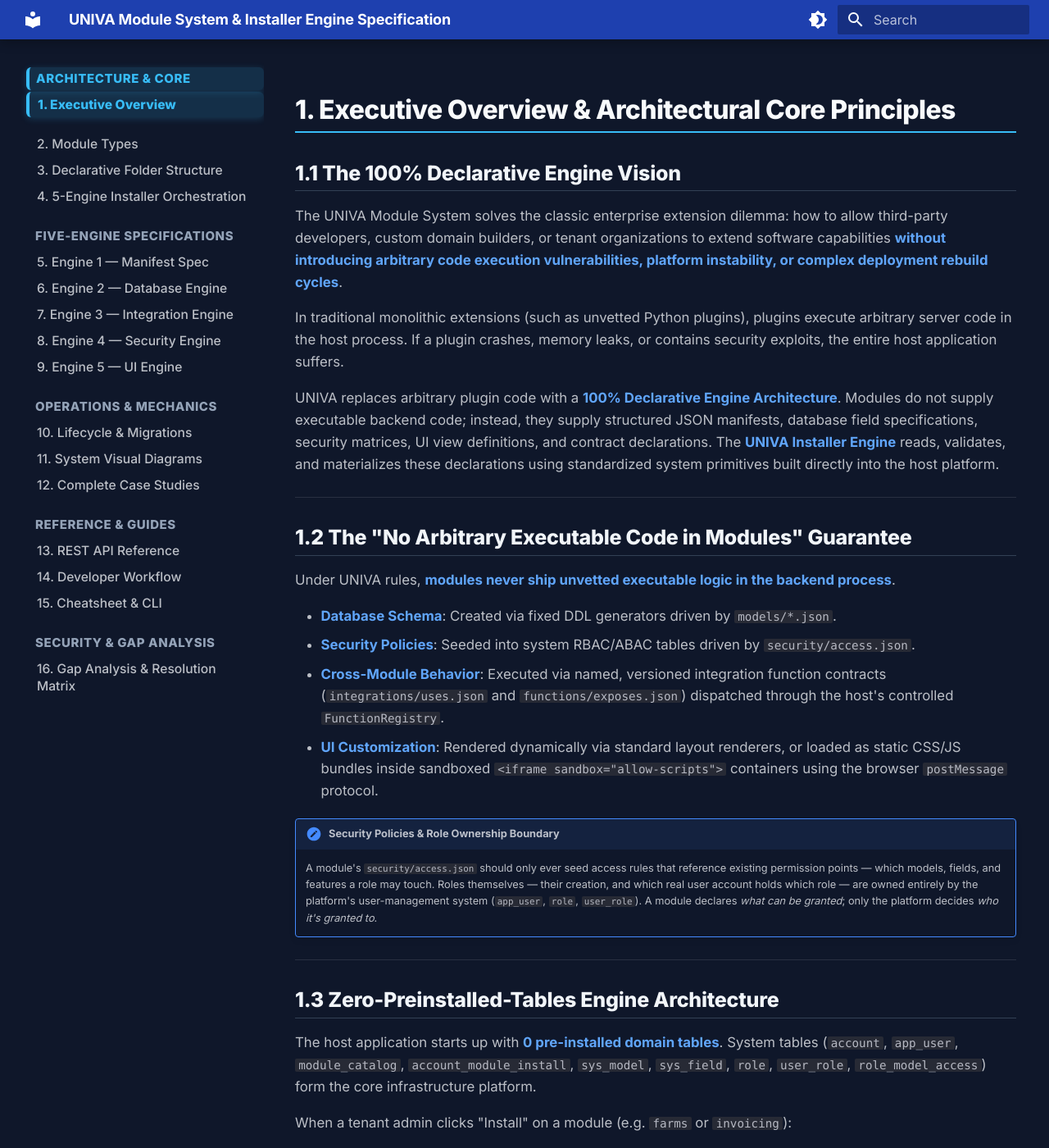
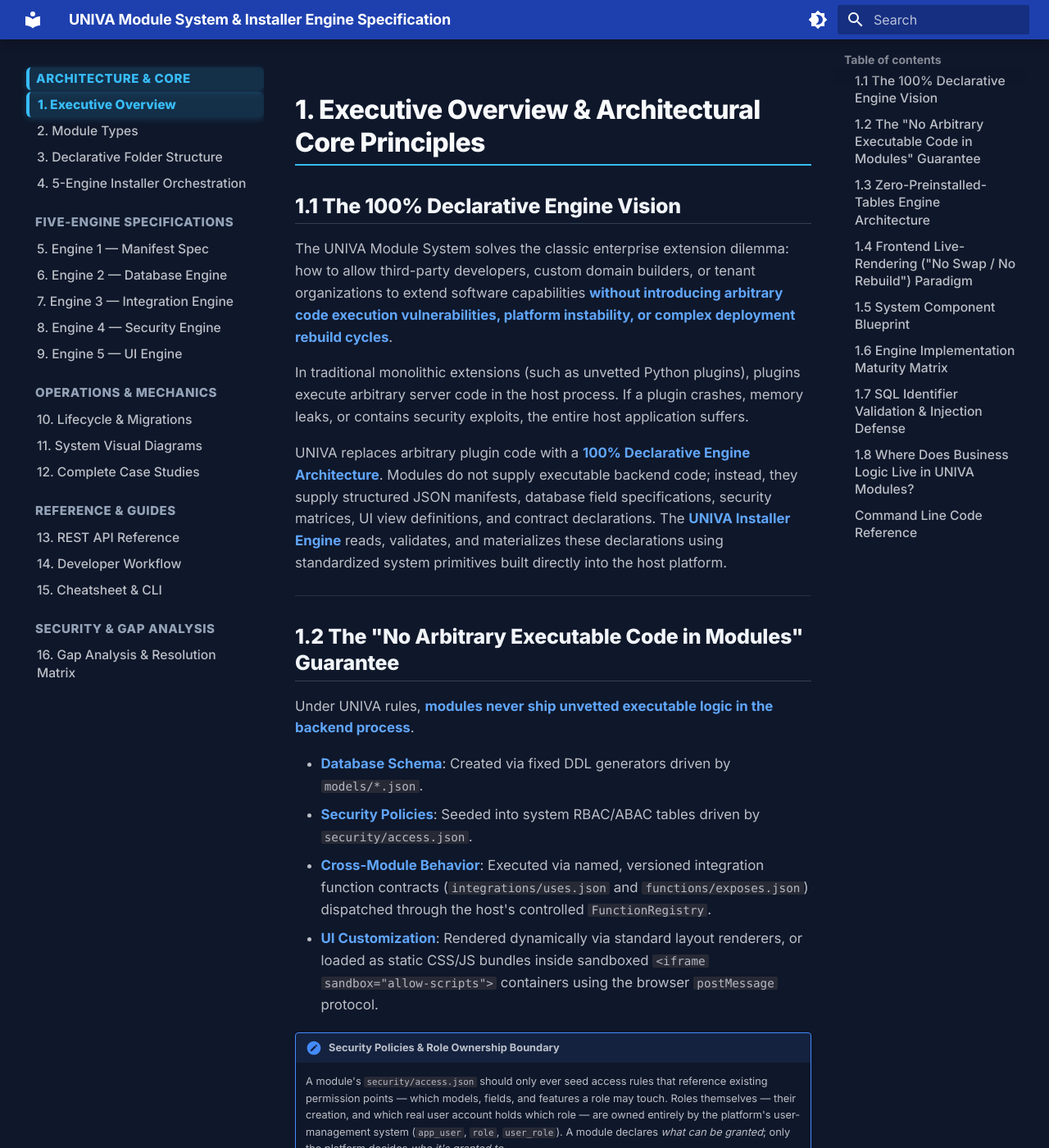
Before and after one commit to Nit-20-07/Inno-plugin, an MkDocs documentation site: the page built from docs/01-architecture-overview.md, in a window 1280 px wide and 1400 px high. Shown: the whole window at 82% size. Built offline with MkDocs 1.6.1 and Material for MkDocs 9.7.7, drawn with Linux system fonts in a browser that asks for light colours.

Commit message:
deploy-01

```diff
--- a/docs/stylesheets/extra.css
+++ b/docs/stylesheets/extra.css
@@ -461,7 +461,7 @@
   box-shadow: 0 2px 8px rgba(56, 189, 248, 0.2) !important;
 }
 
-/* Hide inner page anchor links (1.1, 1.2, 3.1, etc.) while keeping all category sections & chapter pages (1-16) visible */
-.md-sidebar--primary a.md-nav__link[href*="#"] {
-  display: none !important;
+/* Ensure primary sidebar navigation links are fully visible */
+.md-sidebar--primary a.md-nav__link {
+  display: flex !important;
 }
--- a/mkdocs.yml
+++ b/mkdocs.yml
@@ -23,7 +23,6 @@
     - navigation.sections
     - navigation.expand
     - navigation.top
-    - toc.integrate
     - content.code.copy
     - content.code.annotate
 
```
Also changed, not shown: site/gate.html (added), site/stylesheets/extra.css.
